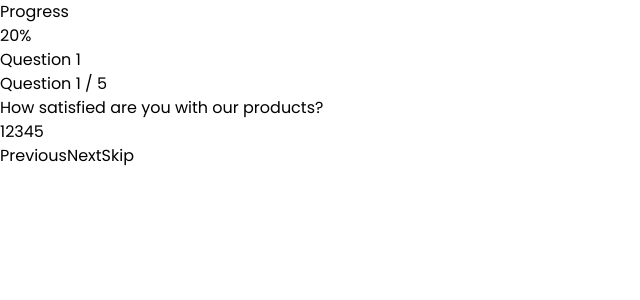
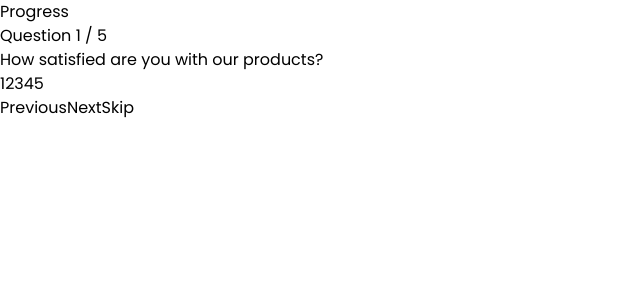
Before and after one commit to divyansharma001/internshipAssessment, a React (Vite) app in the folder Client/: page /feedback in a window 1280 px wide. Shown: the top 300 px of the page, without its empty margins (0-640 px from the left). Built offline with nearby package versions, Linux system fonts and the light colour scheme.

Commit message:
Updated Progess bar

```diff
--- a/Client/src/Pages/FeedbackPage/FeedbackPage.jsx
+++ b/Client/src/Pages/FeedbackPage/FeedbackPage.jsx
@@ -104,16 +104,10 @@ const FeedbackPage = () => {
                             <div className="text-xs font-semibold inline-block py-1 px-2 rounded text-teal-600 bg-teal-200 uppercase last:mr-0 mr-1">
                                 Progress
                             </div>
-                            <div className="text-xs font-semibold inline-block py-1 px-2 rounded text-teal-600 bg-teal-200 uppercase last:mr-0 mr-1">
-                                {Math.round(progress)}%
-                            </div>
+
                         </div>
                         <div className="relative flex flex-col w-full rounded-lg">
-                            <div className="flex mb-2 items-center justify-between">
-                                <div className="text-xs font-semibold inline-block py-1 px-2 rounded text-teal-600 bg-teal-200 uppercase last:mr-0 mr-1">
-                                    {`Question ${currentQuestionIndex + 1}`}
-                                </div>
-                            </div>
+
                             <div className="flex flex-col w-full bg-gray-200 rounded-lg">
                                 <div
                                     className="relative flex flex-col h-2 rounded-lg bg-teal-600"
```
